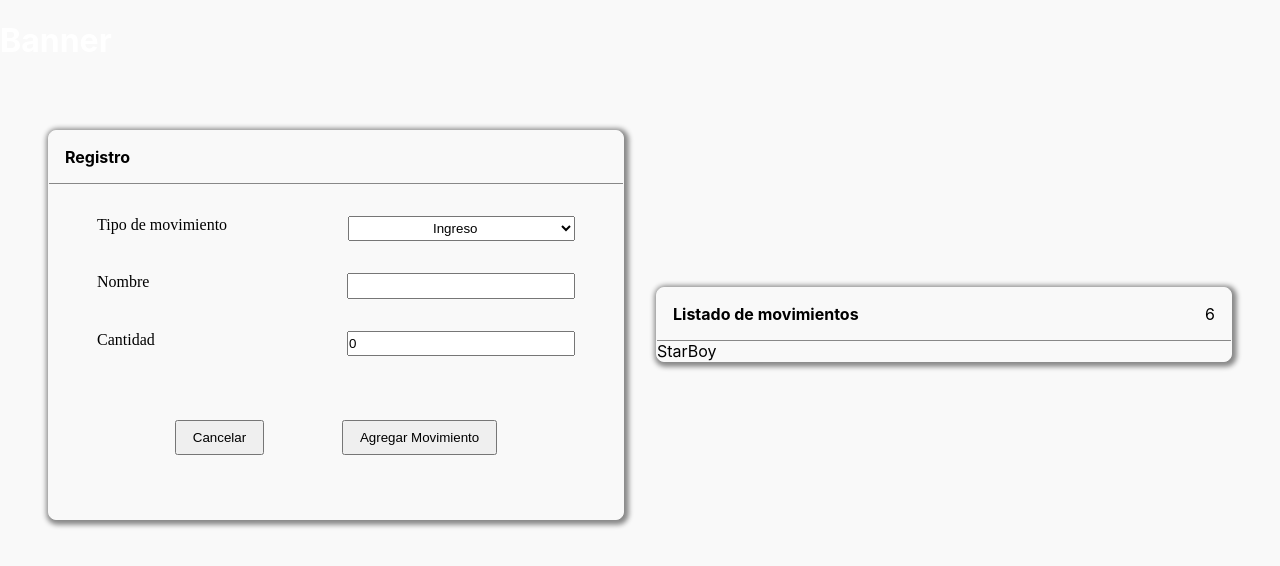
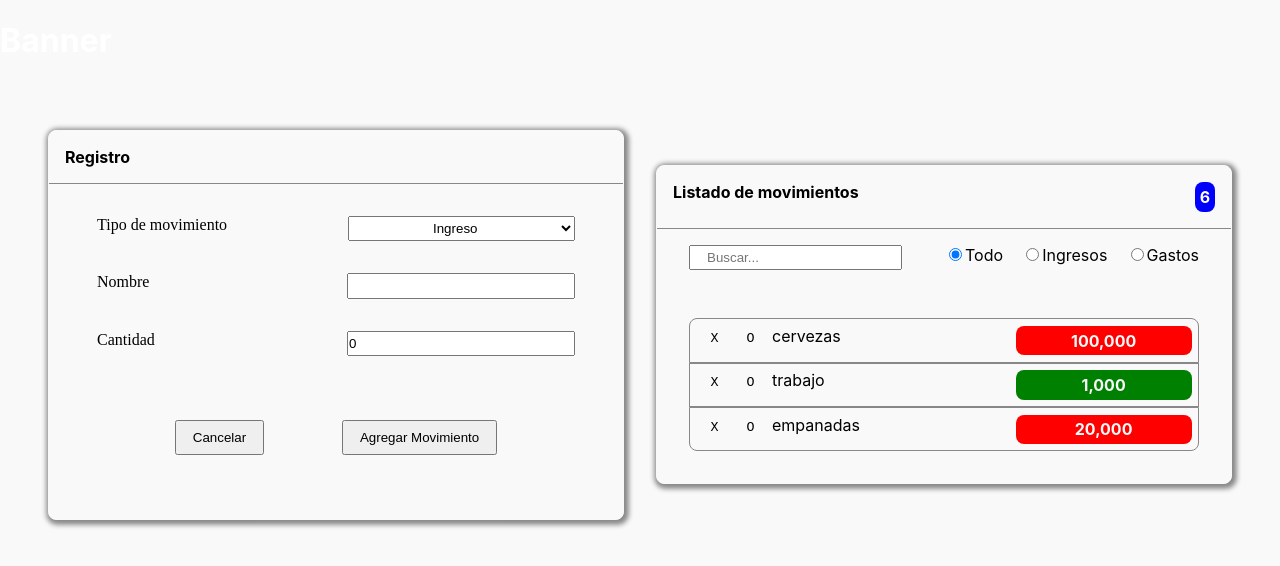
Before and after one commit to the-zeitgeist/transactions, a React (Create React App) app: page / in a window 1280 px wide. Shown: the top 566 px of the page. Built offline with nearby package versions, Linux system fonts and the light colour scheme.

Commit message:
Completed historical panel

```diff
--- /dev/null
+++ b/src/components/historicalTransactions/components/badge/badge.css
@@ -0,0 +1,16 @@
+.badge {
+	text-align: center;
+	width: 7rem;
+	padding: 0.3rem 2rem;
+	border-radius: 0.5rem;
+	color: #F9F9F9;
+	font-weight: bold;
+}
+
+.income {
+	background-color: green;
+}
+
+.expense {
+	background-color: red;
+}
--- /dev/null
+++ b/src/components/historicalTransactions/components/badge/badge.js
@@ -0,0 +1,7 @@
+import './badge.css';
+
+export const Badge = ({ amount, type }) => (
+  <div className={`badge ${type === "income" ? "income" : "expense"}`}>
+    {amount.toLocaleString()}
+  </div>
+);
--- /dev/null
+++ b/src/components/historicalTransactions/components/filter/filter.css
@@ -0,0 +1,15 @@
+.filter {
+  padding: 1rem 2rem;
+  display: flex;
+  justify-content: space-between;
+}
+
+.filter .type {
+  width: 50%;
+  display: flex;
+  justify-content: space-between;
+}
+
+.filter input {
+  padding: 0.2rem 1rem;
+}
--- /dev/null
+++ b/src/components/historicalTransactions/components/filter/filter.js
@@ -0,0 +1,42 @@
+import { useState } from "react";
+import './filter.css';
+
+export const Filter = ({ onInputChange, onTypeChange }) => {
+  const [type, setType] = useState("all");
+  const [search, setSearch] = useState("");
+
+  const onSearchChange = (e) => {
+    setSearch(e.target.value);
+    onInputChange(e.target.value);
+  };
+
+  const onRadioChange = (e) => {
+    setType(e.target.value);
+    onTypeChange(e.target.value);
+  };
+
+  return (
+    <div className="filter">
+      <input
+        value={search}
+        type="text"
+        placeholder="Buscar..."
+        onChange={onSearchChange}
+      />
+      <div className="type" value={type} onChange={onRadioChange}>
+        <label>
+          <input type="radio" name="type" value="all" defaultChecked />
+          Todo
+        </label>
+        <label>
+          <input type="radio" name="type" value="income" />
+          Ingresos
+        </label>
+        <label>
+          <input type="radio" name="type" value="expense" />
+          Gastos
+        </label>
+      </div>
+    </div>
+  );
+};
--- /dev/null
+++ b/src/components/historicalTransactions/components/transactionItem/transactionItem.css
@@ -0,0 +1,30 @@
+.transaction-item {
+	display: flex;
+	justify-content: space-between;
+
+	border: 1px solid #888;
+	padding: 0.4rem;
+}
+
+.transaction-item:first-child {
+	border-radius: 0.5rem 0.5rem 0 0;
+}
+
+.transaction-item:last-child {
+	border-radius: 0 0 0.5rem 0.5rem;
+}
+
+.transaction-item .name {
+	width: 15rem;
+}
+
+.transaction-item .buttons button {
+	margin: 0 0.5rem;
+	font-family: monospace;
+	background: none;
+	border: none;
+}
+
+.transaction-item .buttons button:hover {
+	cursor: pointer;
+}
--- /dev/null
+++ b/src/components/historicalTransactions/components/transactionItem/transactionItem.js
@@ -0,0 +1,13 @@
+import { Badge } from "../badge/badge";
+import "./transactionItem.css";
+
+export const TransactionItem = ({ name, amount, type, onChange, onDelete }) => (
+  <div className="transaction-item">
+    <div className="buttons">
+      <button onClick={onDelete}>X</button>
+      <button onClick={onChange}>O</button>
+    </div>
+    <div className="name">{name}</div>
+    <Badge amount={amount} type={type} />
+  </div>
+);
--- a/src/components/historicalTransactions/historicalTransactions.css
+++ b/src/components/historicalTransactions/historicalTransactions.css
@@ -0,0 +1,18 @@
+.historical-transactions {
+  display: flex;
+  flex-direction: column;
+}
+
+.historical-transactions .transactions {
+  padding: 2rem;
+}
+
+.indicator {
+  background: blue;
+  color: white;
+  font-weight: bold;
+  padding: 0.3rem;
+
+  border-radius: 0.5rem;
+  border: none;
+}
--- a/src/components/historicalTransactions/historicalTransactions.js
+++ b/src/components/historicalTransactions/historicalTransactions.js
@@ -1,8 +1,43 @@
-import { Panel } from '../panel/panel';
-import './historicalTransactions.css';
+import { Panel } from "../panel/panel";
+import { TransactionItem } from './components/transactionItem/transactionItem';
+import { Filter } from './components/filter/filter';
+import "./historicalTransactions.css";
+
+const transactions = [
+  {
+    name: "cervezas",
+    amount: 100000,
+    type: "expense"
+  },
+  {
+    name: "trabajo",
+    amount: 1000,
+    type: "income"
+  },
+  {
+    name: "empanadas",
+    amount: 20000,
+    type: "expense"
+  }
+];
+
+const Indicator = () => {
+  const val = 6;
+
+  return (
+    <div className="indicator">{val}</div>
+  )
+}
 
 export const HistoricalTransactions = Panel(() => {
-  return (
-   <div>StarBoy</div>
-  )
-}, "Listado de movimientos", () => <div>6</div>  )
+    return(
+      <div className="historical-transactions">
+        <Filter onInputChange={() => {}} onTypeChange={() => {}} />
+        <div className='transactions'>
+          {transactions.map((transaction) => (
+            <TransactionItem {...transaction} />
+          ))}
+        </div>
+      </div>
+    );
+}, "Listado de movimientos", Indicator);
```
